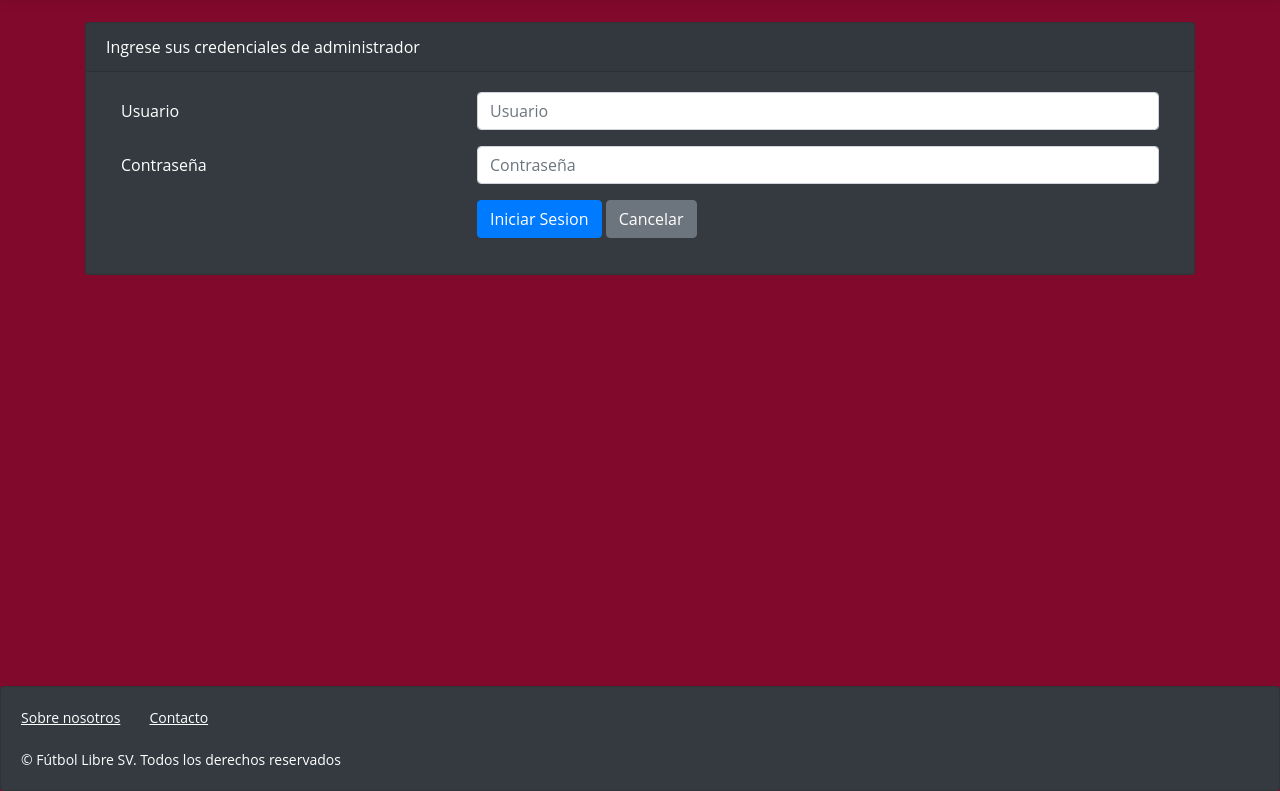
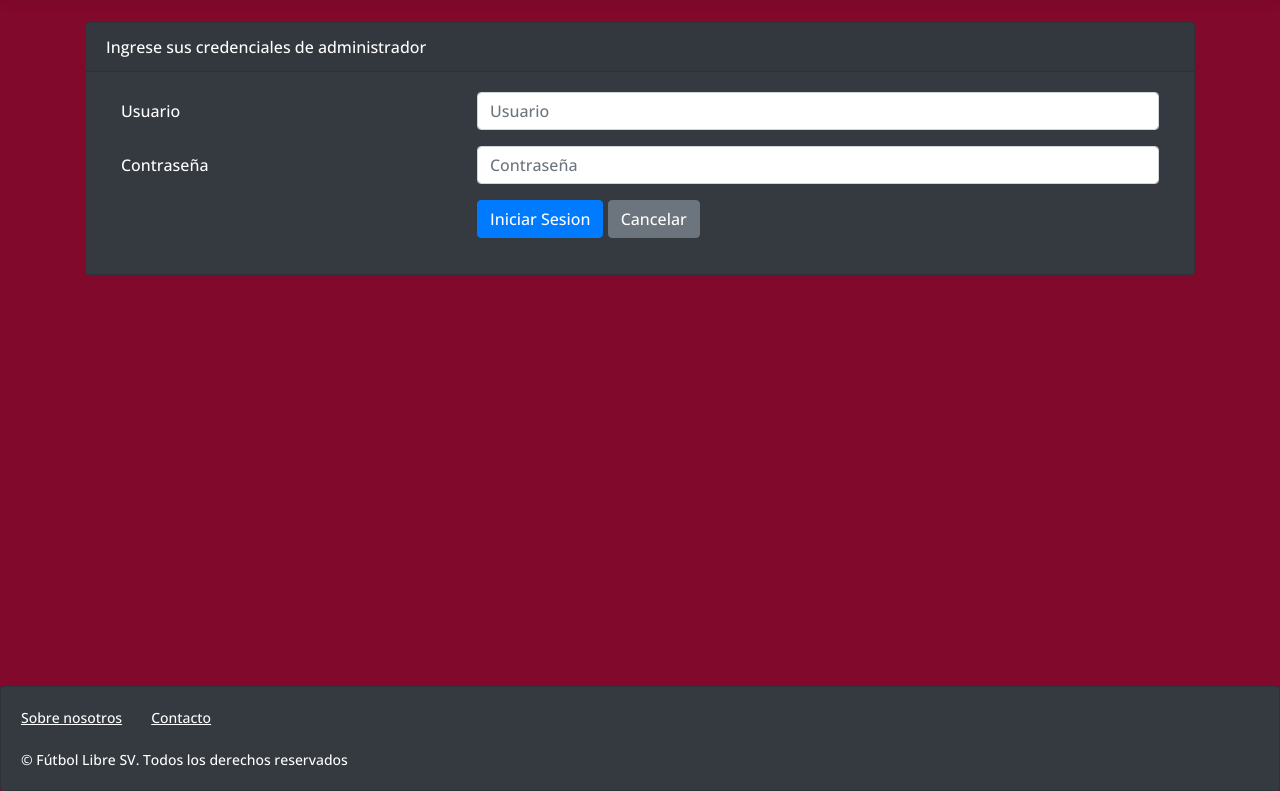
Before and after one commit to leryunard/FUTLIBRESV, a Django app: page /administracion/ in a window 1280 px wide. Shown: the part 74-865 px from the top of the page. Run offline with Django 3.2, Linux system fonts and the light colour scheme; some libraries are stand-ins or nearby versions.

```diff
--- a/webApp/static/css/style.css
+++ b/webApp/static/css/style.css
@@ -4,7 +4,7 @@
 * Author: BootstrapMade.com
 * License: https://bootstrapmade.com/license/
 */
-
+@import url('https://fonts.googleapis.com/css2?family=Fjalla+One&family=Open+Sans:wght@300;500;700;800&family=Oswald:wght@500;700&family=Saira+Condensed:wght@500;600;700&display=swap');
 /*--------------------------------------------------------------
 # General
 --------------------------------------------------------------*/
```
Also changed, not shown: 1 other file.
